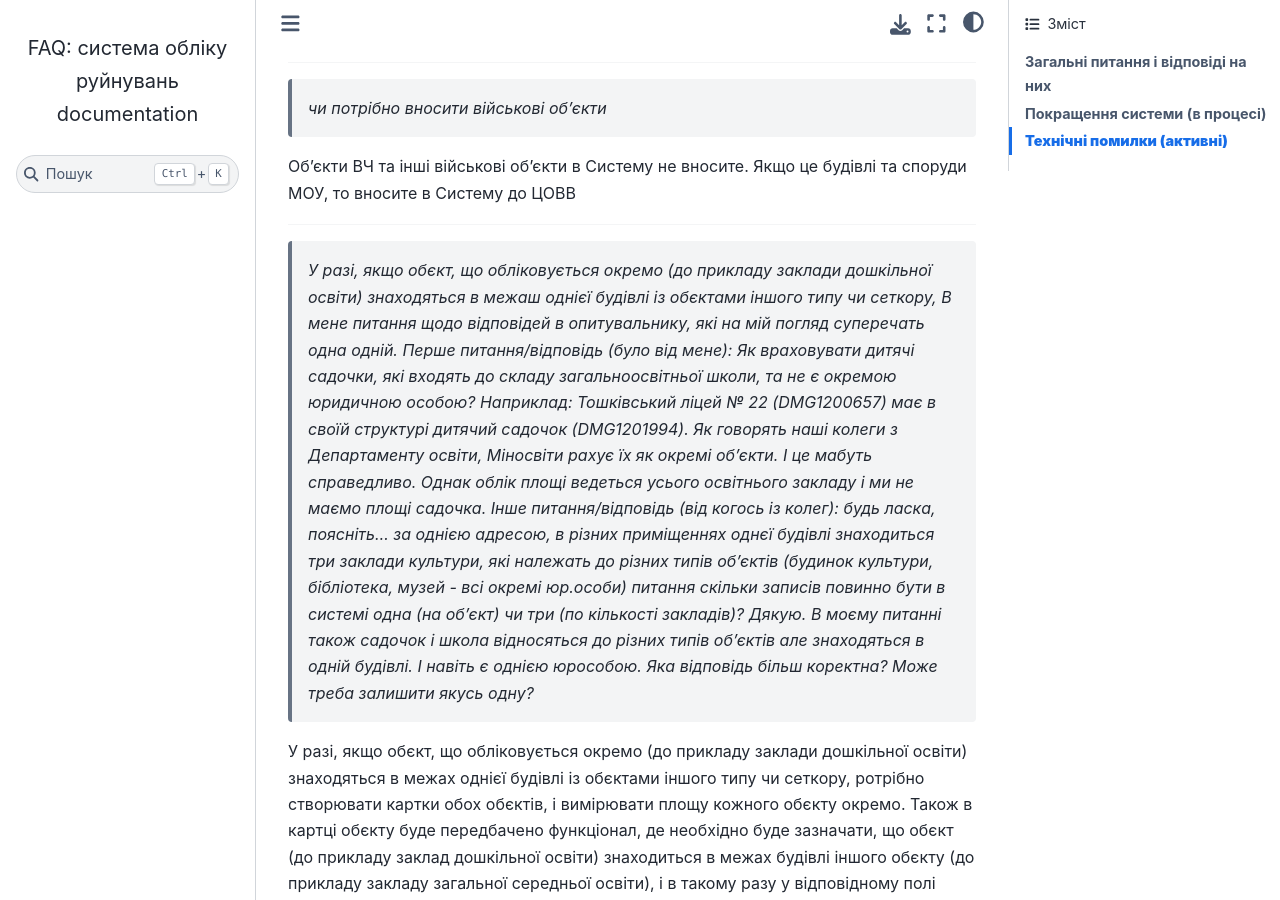
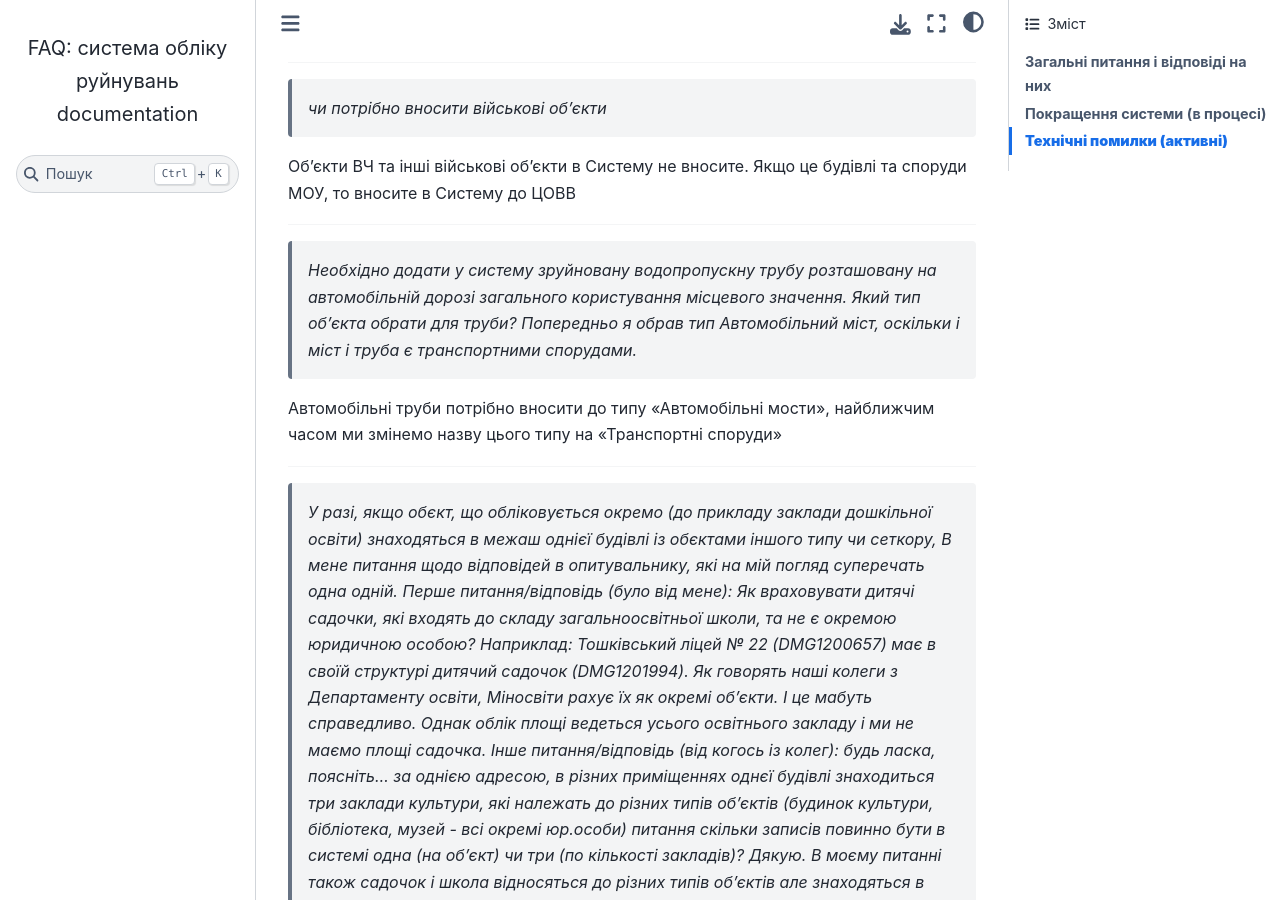
Before and after one commit to hp0404/docs.rebuild, a Sphinx documentation site: the page built from docs/source/index.md, in a window 1280 px wide and 900 px high, scrolled down 1841 px. Built offline with Sphinx 7.4.7 and the Sphinx Book theme 1.1.4, drawn with Linux system fonts in a browser that asks for light colours; some of the changed text lies outside the part shown.

Commit message:
Updated docs

```diff
--- a/docs/source/index.md
+++ b/docs/source/index.md
@@ -49,6 +49,11 @@
 
 Об'єкти ВЧ та інші військові об'єкти в Систему не вносите.
 Якщо це будівлі та споруди МОУ, то вносите в Систему до ЦОВВ
+
+---
+> *Необхідно додати у систему зруйновану водопропускну трубу розташовану на автомобільній дорозі загального користування місцевого значення. Який тип об'єкта обрати для труби? Попередньо я обрав тип Автомобільний міст, оскільки і міст і труба є транспортними спорудами.*
+
+Автомобільні труби потрібно вносити до типу "Автомобільні мости", найближчим часом ми змінемо назву цього типу на "Транспортні споруди"
 
 ---
 > *У разі, якщо обєкт, що обліковується окремо (до прикладу заклади дошкільної освіти) знаходяться в межаш однієї будівлі із обєктами іншого типу чи сеткору,  В мене питання щодо відповідей в опитувальнику, які на мій погляд суперечать одна одній. Перше питання/відповідь (було від мене): Як враховувати дитячі садочки, які входять до складу загальноосвітньої школи, та не є окремою юридичною особою? Наприклад: Тошківський ліцей № 22 (DMG1200657) має в своїй структурі дитячий садочок (DMG1201994). Як говорять наші колеги з Департаменту освіти, Міносвіти рахує їх як окремі об’єкти. І це мабуть справедливо. Однак облік площі ведеться усього освітнього закладу і ми не маємо площі садочка. Інше питання/відповідь (від когось із колег): будь ласка, поясніть… за однією адресою, в різних приміщеннях однєї будівлі знаходиться три заклади культури, які належать до різних типів об’єктів (будинок культури, бібліотека, музей - всі окремі юр.особи) питання скільки записів повинно бути в системі одна (на об’єкт) чи три (по кількості закладів)? Дякую. В моєму питанні також садочок і школа відносяться до різних типів об'єктів але знаходяться в одній будівлі. І навіть є однією юрособою. Яка відповідь більш коректна? Може треба залишити якусь одну?*
```
Also changed, not shown: other parts of docs/source/index.md (+1 -1 lines).
